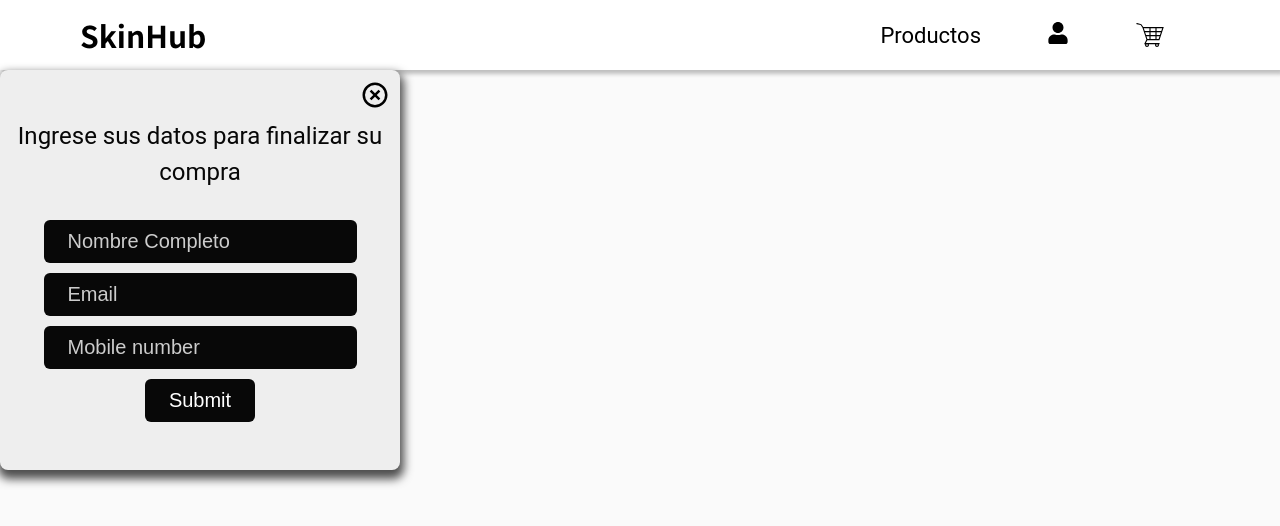
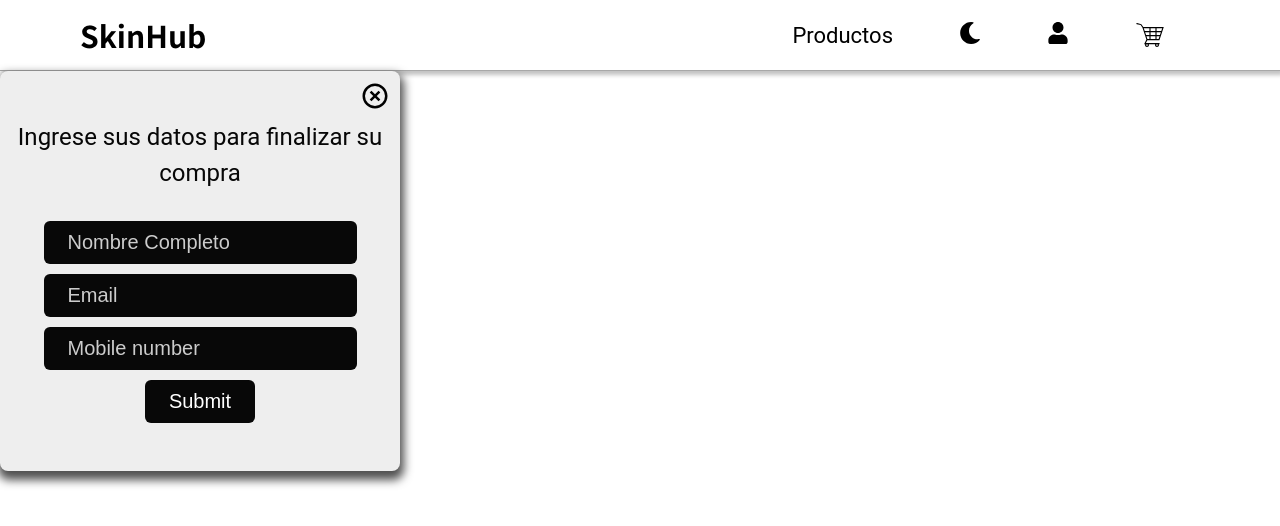
Before and after one commit to octaviodesalvatore/e-commerce, a React (Create React App) app: page /Order in a window 1280 px wide. Shown: the top 526 px of the page. Built offline with nearby package versions, Linux system fonts and the light colour scheme.

Commit message:
Dark Theme

```diff
--- a/src/App.js
+++ b/src/App.js
@@ -1,4 +1,4 @@
-import React from "react";
+import React, { useState } from "react";
 import ItemListContainer from "./Components/ItemListContainer";
 import NavBar from "./Components/NavBar";
 import Home from "./Components/Home";
@@ -6,15 +6,27 @@ import Cart from "./Components/Cart";
 import Order from "./Components/Order";
 import ItemDetailContainer from "./Components/ItemDetailContainer";
 import { BrowserRouter, Switch, Route, Redirect } from "react-router-dom";
-
+import { ThemeProvider } from "styled-components";
 import CustomProvider from "./Components/CustomProvider";
 
+import { GlobalStytles } from "./Components/themes";
+import { lightTheme, darkTheme } from "./Components/themes";
+
 function App() {
+  const [theme, setTheme] = useState("light");
+
+  const themeToggler = () => {
+    theme === "light" ? setTheme("dark") : setTheme("light");
+  };
+
   return (
     <div className="App">
       <CustomProvider>
         <BrowserRouter>
-          <NavBar />
+          <ThemeProvider theme={theme === "light" ? lightTheme : darkTheme}>
+            <GlobalStytles />
+            <NavBar themeToggler={themeToggler} theme={theme} />
+
             <Switch>
               <Route exact path="/">
                 <Home />
@@ -33,6 +45,7 @@ function App() {
               </Route>
               <Redirect to="/productos" />
             </Switch>
+          </ThemeProvider>
         </BrowserRouter>
       </CustomProvider>
     </div>
--- a/src/Components/Cart.js
+++ b/src/Components/Cart.js
@@ -212,10 +212,14 @@ const SuccesBuy = styled.div`
 
   h3 {
     font-size: 24px;
+    color: ${(props) => props.theme.color};
+    transition: all 0.5s ease;
   }
 
   p {
     margin-top: 10px;
+    color: ${(props) => props.theme.color};
+    transition: all 0.5s ease;
   }
 `;
 
@@ -225,22 +229,27 @@ const DivContainer = styled.div`
     font-size: 48px;
     margin-top: 50px;
     margin-bottom: 50px;
+    color: ${(props) => props.theme.color};
+    transition: all 0.5s ease;
   }
 
   h2 {
     margin-top: 40px;
     font-size: 38px;
+    color: ${(props) => props.theme.color};
+    transition: all 0.5s ease;
   }
 `;
 
 const CardDiv = styled(Card)`
-  background-color: #923333;
   text-align: center;
   margin: 10px;
   padding: 40px;
   margin: 0 auto;
   margin-top: 50px;
   max-width: 1000px;
+  background-color: ${(props) => props.theme.backgroundCard} !important;
+  transition: all 0.5s ease;
 
   &:hover {
     -webkit-box-shadow: 0px 7px 15px 2px rgba(0, 0, 0, 0.44);
@@ -260,10 +269,15 @@ const StyledDiv = styled.div`
 
   p {
     margin: 20px 0;
+    color: ${(props) => props.theme.color};
+  }
+  h3 {
+    color: ${(props) => props.theme.color};
+    transition: all 0.5s ease;
   }
 
   Button:nth-child(5) {
-    background-color: #fff;
+    background-color: transparent;
     color: #e23838;
     border: none;
     cursor: pointer;
@@ -285,8 +299,8 @@ const StyledDiv = styled.div`
 const CleanButton = styled.button`
   border: none;
   font-size: 32px;
-  background-color: #000;
-  color: #fff;
+  background-color: ${(props) => props.theme.button};
+  color: ${(props) => props.theme.buttonText};
   padding: 8px 16px;
   border-radius: 4px;
   cursor: pointer;
@@ -304,8 +318,9 @@ const CleanButton = styled.button`
 const ReturnButton = styled.button`
   border: none;
   font-size: 32px;
-  background-color: #000;
-  color: #fff;
+  background: ${(props) => props.theme.button};
+  color: ${(props) => props.theme.buttonText};
+  transition: all 0.5s ease;
   padding: 8px 16px;
   border-radius: 4px;
   margin: 0 auto;
@@ -336,6 +351,8 @@ const TotalDiv = styled.div`
     display: inline;
     margin-right: 10px;
     font-size: 18px;
+    color: ${(props) => props.theme.button};
+    transition: all 0.5s ease;
   }
 `;
 
--- a/src/Components/Home.js
+++ b/src/Components/Home.js
@@ -17,4 +17,5 @@ export default Home;
 const StyledDiv = styled.div`
   text-align: center;
   margin-top: 50px;
+  color: ${(props) => props.theme.color};
 `;
--- a/src/Components/Item.js
+++ b/src/Components/Item.js
@@ -78,7 +78,8 @@ const CardDiv = styled(Card)`
   margin: 10px;
   padding: 40px;
   max-width: 500px;
-
+  background-color: ${(props) => props.theme.backgroundCard} !important;
+  transition: all 0.5s ease !important;
   &:hover {
     -webkit-box-shadow: 0px 7px 15px 2px rgba(0, 0, 0, 0.44);
     box-shadow: 0px 7px 15px 2px rgba(0, 0, 0, 0.44);
@@ -89,10 +90,16 @@ const CardDiv = styled(Card)`
 const StyledDiv = styled.div`
   h3 {
     margin-bottom: 40px;
+    color: ${(props) => props.theme.color};
+    transition: all 0.5s ease;
   }
 
   img {
     object-fit: contain;
+  }
+  p {
+    color: ${(props) => props.theme.color};
+    transition: all 0.5s ease;
   }
 `;
 
--- a/src/Components/ItemDetail.js
+++ b/src/Components/ItemDetail.js
@@ -107,6 +107,8 @@ const CardDiv = styled(Card)`
   margin: 0 auto;
   margin-top: 50px;
   max-width: 1200px;
+  background-color: ${(props) => props.theme.backgroundCard} !important;
+  color: ${(props) => props.theme.color};
 
   &:hover {
     -webkit-box-shadow: 0px 7px 15px 2px rgba(0, 0, 0, 0.44);
@@ -119,8 +121,10 @@ const StyledDiv = styled.div`
   display: flex;
   align-items: center;
   justify-content: space-between;
+
   h3 {
     margin-bottom: 20px;
+    color: ${(props) => props.theme.color};
   }
 
   img {
@@ -130,6 +134,7 @@ const StyledDiv = styled.div`
 
   p {
     margin: 20px 0;
+    color: ${(props) => props.theme.color};
   }
 
   Button:nth-child(2) {
--- a/src/Components/ItemListContainer.js
+++ b/src/Components/ItemListContainer.js
@@ -4,7 +4,7 @@ import styled from "styled-components";
 import { getFirestore } from "../firebase";
 import { useParams } from "react-router";
 
-function ItemListContainer(props) {
+function ItemListContainer() {
   const [producto, setProducto] = useState([]);
 
   const { categoryID } = useParams();
@@ -57,6 +57,7 @@ const Title = styled.h1`
   font-size: 48px;
   margin-top: 50px;
   margin-bottom: 50px;
+  color: ${(props) => props.theme.color};
 `;
 
 const StyledDiv = styled.div`
--- a/src/Components/NavBar.js
+++ b/src/Components/NavBar.js
@@ -3,20 +3,27 @@ import styled from "styled-components";
 import CartWidget from "./CartWidget";
 import context from "./Context";
 import User from "./User";
+import { FaMoon } from "react-icons/fa";
+import { FiSun } from "react-icons/fi";
 
 import { Link } from "react-router-dom";
 
-function NavBar() {
+function NavBar({ themeToggler, theme }) {
   const { cartCount } = useContext(context);
   return (
     <NavContainer>
       <Nav>
         <Link to="/">
-          <Span>SkinHub</Span>
+          <SpanBrand>SkinHub</SpanBrand>
         </Link>
         <List>
           <li>
             <Link to="/productos/todo">Productos</Link>
+          </li>
+          <li>
+            <span onClick={themeToggler}>
+              {theme === "light" ? <FaMoon /> : <FiSun />}
+            </span>
           </li>
           <li>
             <User />
@@ -35,7 +42,9 @@ function NavBar() {
 export default NavBar;
 
 const NavContainer = styled.nav`
-  background-color: #ffffff;
+  background-color: ${(props) => props.theme.background};
+  transition: all 0.5s ease;
+  border-bottom: 1px solid #a8a8a8;
   -webkit-box-shadow: 3px 4px 4px 0px rgba(0, 0, 0, 0.24);
   box-shadow: 3px 4px 4px 0px rgba(0, 0, 0, 0.24);
 `;
@@ -51,12 +60,19 @@ const Nav = styled.div`
 
   a {
     text-decoration: none;
-    color: inherit;
+    color: ${(props) => props.theme.color};
+    transition: all 0.5s ease;
     display: flex;
+  }
+  span {
+    svg {
+      color: ${(props) => props.theme.svg};
+      transition: all 0.5s ease;
+    }
   }
 `;
 
-const Span = styled.span`
+const SpanBrand = styled.span`
   /* display: block; */
   font-size: 30px;
   font-family: "Noto Sans HK", sans-serif;
--- a/src/Components/Order.js
+++ b/src/Components/Order.js
@@ -134,7 +134,8 @@ const MainContainer = styled.div`
   input:-webkit-autofill:hover,
   input:-webkit-autofill:focus,
   input:-webkit-autofill:active {
-    -webkit-box-shadow: 0 0 0 30px #141414 inset !important;
+    /* -webkit-box-shadow: 0 0 0 30px #141414 inset !important; */
+    box-shadow: 0 0 0 30px #141414 inset !important;
     -webkit-text-fill-color: white !important;
     caret-color: white;
   }
--- a/src/Components/User.js
+++ b/src/Components/User.js
@@ -1,12 +1,18 @@
 import React from "react";
 import { FaUser } from "react-icons/fa";
+import styled from "styled-components";
 
 function User() {
   return (
     <div>
-      <FaUser />
+      <IconUser />
     </div>
   );
 }
 
 export default User;
+
+const IconUser = styled(FaUser)`
+  fill: ${(props) => props.theme.svg};
+  transition: all 0.5s ease;
+`;
--- /dev/null
+++ b/src/Components/themes.js
@@ -0,0 +1,29 @@
+import { createGlobalStyle } from "styled-components";
+
+export const lightTheme = {
+  background: "#fff",
+  backgroundCard: "#fff",
+  buttonText: "#fff",
+  button: "#000000",
+  color: "#000",
+  svg: "black",
+};
+export const darkTheme = {
+  background: "#000",
+  //   backgroundCard: "#282c36",
+  button: "#ffffff",
+  buttonText: "#000",
+  backgroundCard: "#070707",
+  // background: "#181818",
+  // backgroundCard: "#373737",
+  color: "#fff",
+  svg: "white",
+};
+
+export const GlobalStytles = createGlobalStyle`
+    body{
+        background-color: ${(props) => props.theme.background};
+        transition: all 0.5s ease;
+        height: 100vh;
+    }
+`;
```
Lines whose indentation alone changed are shown as unchanged.
